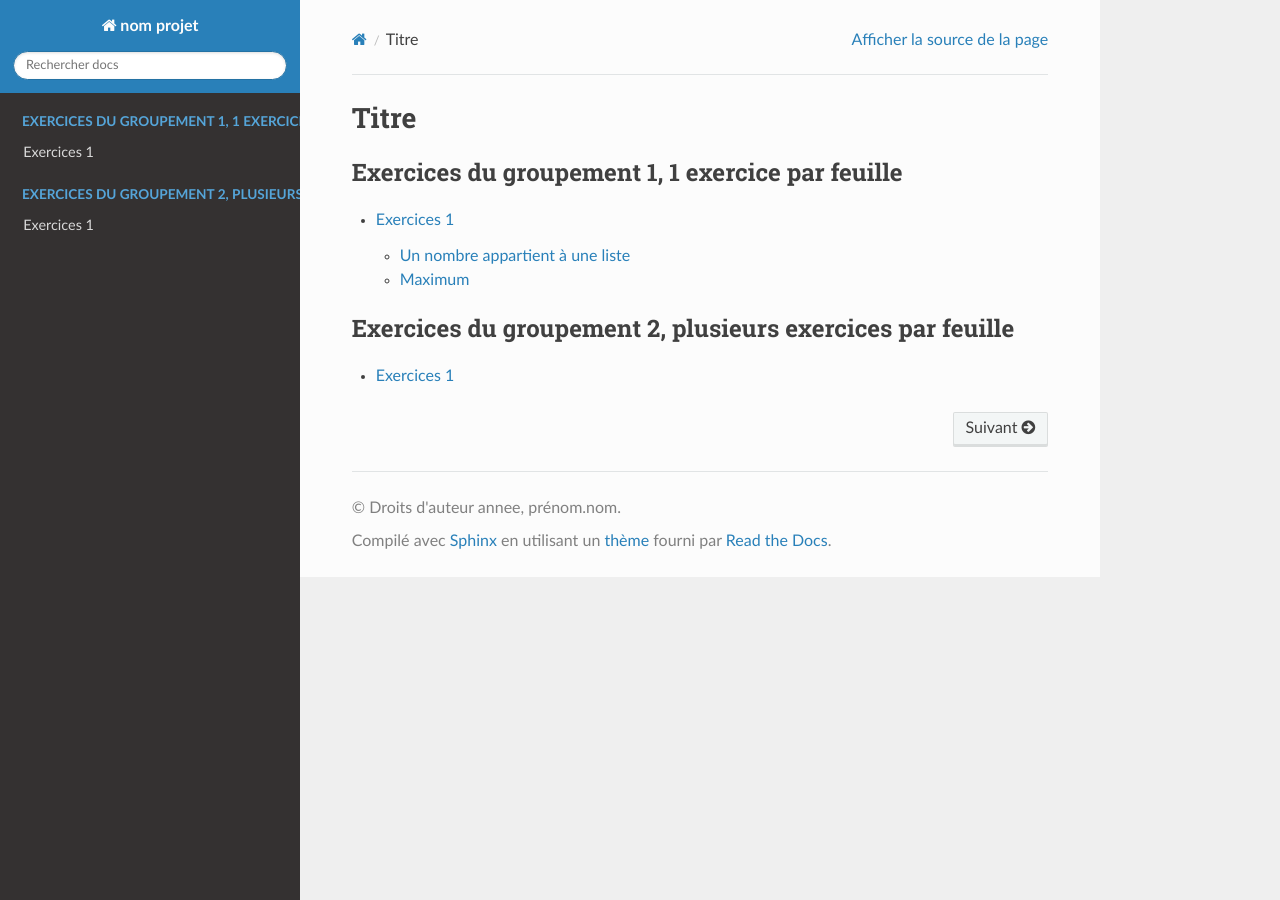
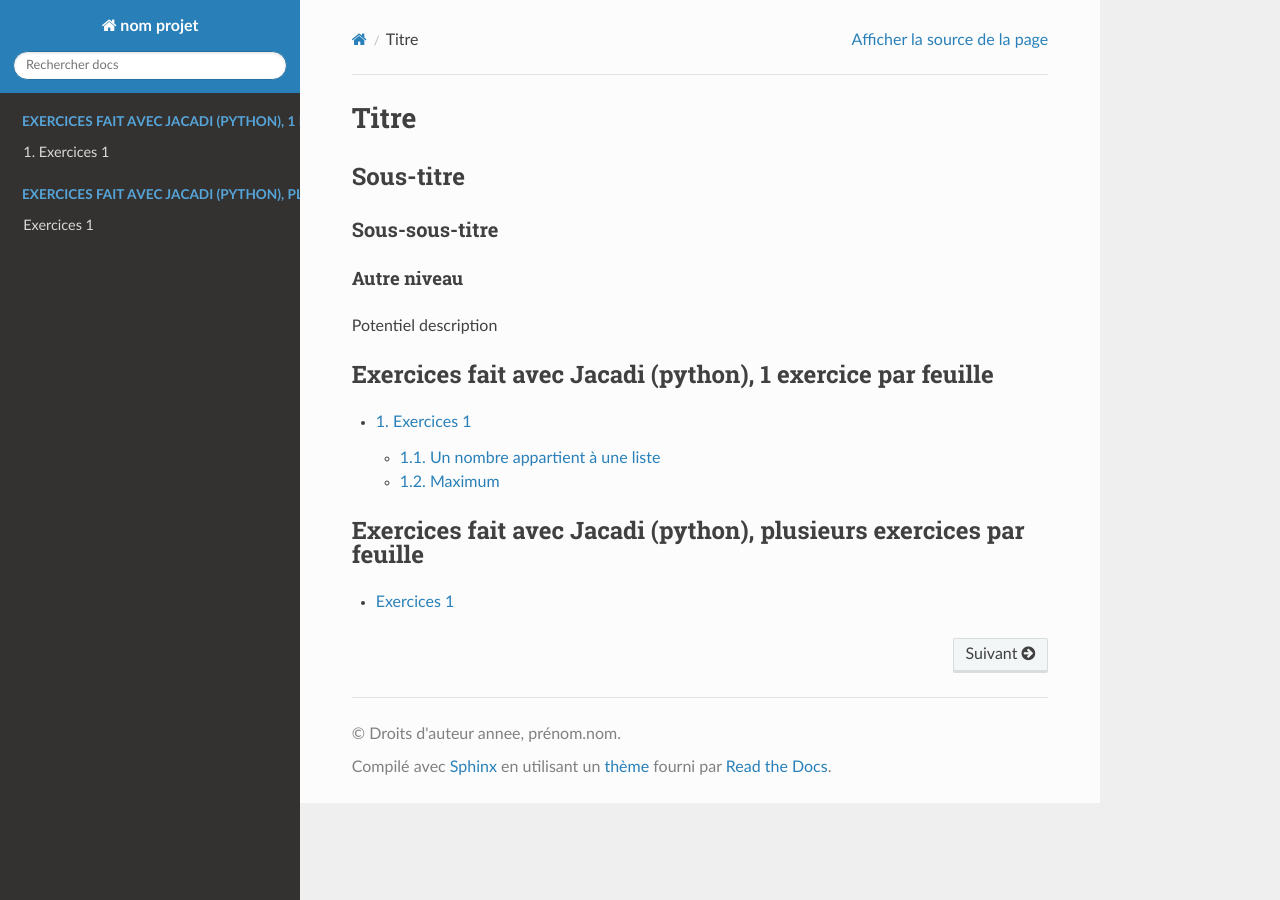
Before and after one commit to chris-mathevet/depot_base_exerciseur, a Sphinx documentation site: the page built from source/index.rst, in a window 1280 px wide. Built offline with Sphinx 7.4.7 and the Read the Docs theme 3.1.0, drawn with Linux system fonts in a browser that asks for light colours.

```diff
--- a/source/index.rst
+++ b/source/index.rst
@@ -3,18 +3,27 @@
    You can adapt this file completely to your liking, but it should at least
    contain the root `toctree` directive.
 
-
 Titre
 ================================
 
+Sous-titre
+----------
+
+Sous-sous-titre
+~~~~~~~~~~~~~~~
+
+Autre niveau
+^^^^^^^^^^^^^
+
+Potentiel description
 
 .. toctree::
    :maxdepth: 2
-   :numbered: 0
+   :numbered: 2
    :glob:
-   :caption: Exercices du groupement 1, 1 exercice par feuille
+   :caption: Exercices fait avec Jacadi (python), 1 exercice par feuille
 
-   Groupement1/index*
+   1_Jacadi_solo/index*
 
 
 
@@ -22,6 +31,6 @@ Titre
    :maxdepth: 1
    :numbered: 0
    :glob:
-   :caption: Exercices du groupement 2, plusieurs exercices par feuille
+   :caption: Exercices fait avec Jacadi (python), plusieurs exercices par feuille
 
-   Groupement2/index*
+   2_Jacadi_multi/index*
```
Also changed, not shown: README.md (+29 -5 lines), source/1_Jacadi_solo/Exercices1/exo1.rst (renamed from source/Groupement1/Exercices1/exo1.rst), source/1_Jacadi_solo/Exercices1/exo1/exo1.py (renamed from source/Groupement1/Exercices1/exo1/exo1.py), source/1_Jacadi_solo/Exercices1/exo2.rst (renamed from source/Groupement1/Exercices1/exo2.rst), source/1_Jacadi_solo/Exercices1/exo2/exo2.py (renamed from source/Groupement1/Exercices1/exo2/exo2.py), source/1_Jacadi_solo/index.rst (renamed from source/Groupement1/index.rst), source/2_Jacadi_multi/Exercices1/exo1.rst (renamed from source/Groupement2/Exercices1/exo1.rst), source/2_Jacadi_multi/Exercices1/exo1/exo1.py (renamed from source/Groupement2/Exercices1/exo1/exo1.py), source/2_Jacadi_multi/Exercices1/exo2.rst (renamed from source/Groupement2/Exercices1/exo2.rst), source/2_Jacadi_multi/Exercices1/exo2/exo2.py (renamed from source/Groupement2/Exercices1/exo2/exo2.py), source/2_Jacadi_multi/index.rst (renamed from source/Groupement2/index.rst).
